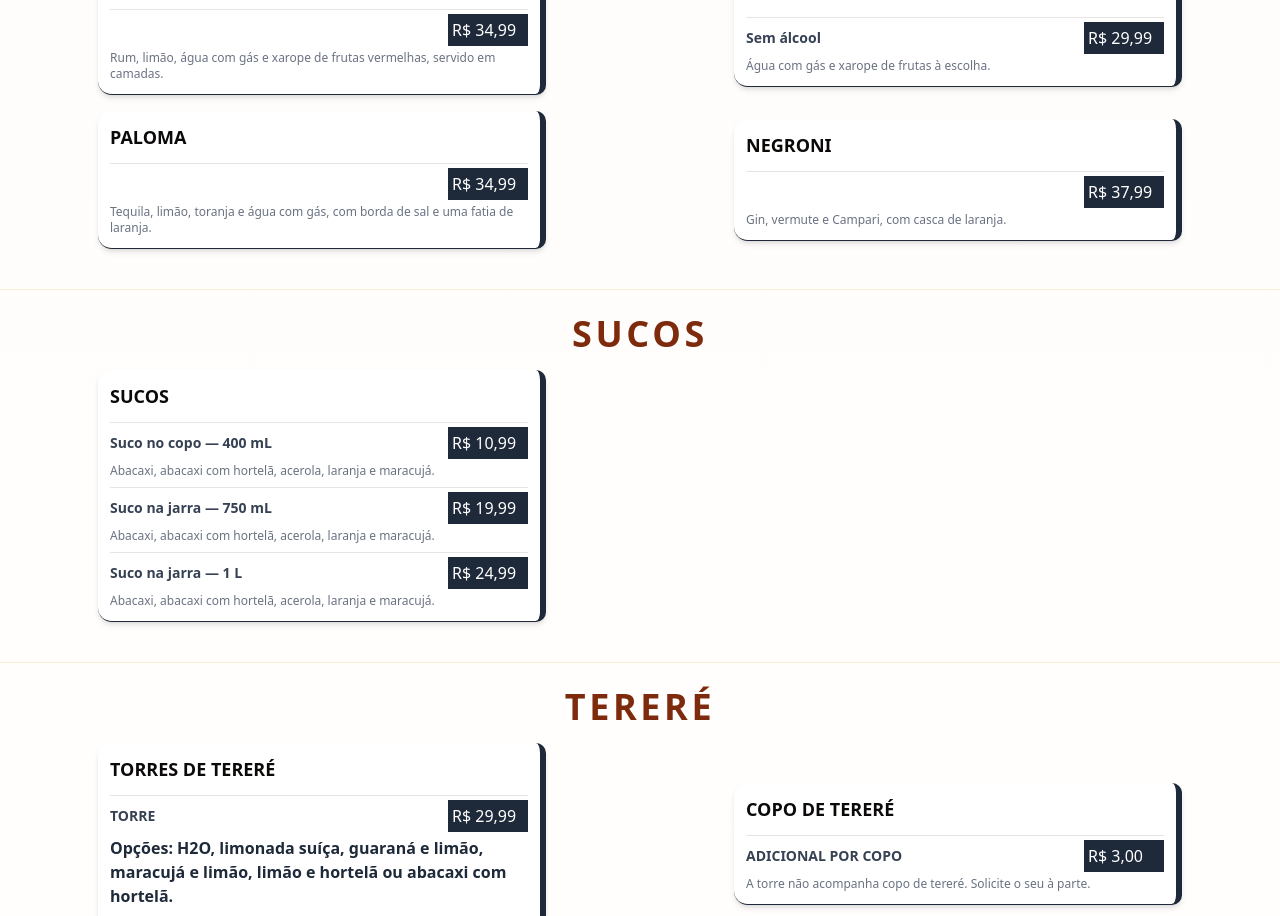
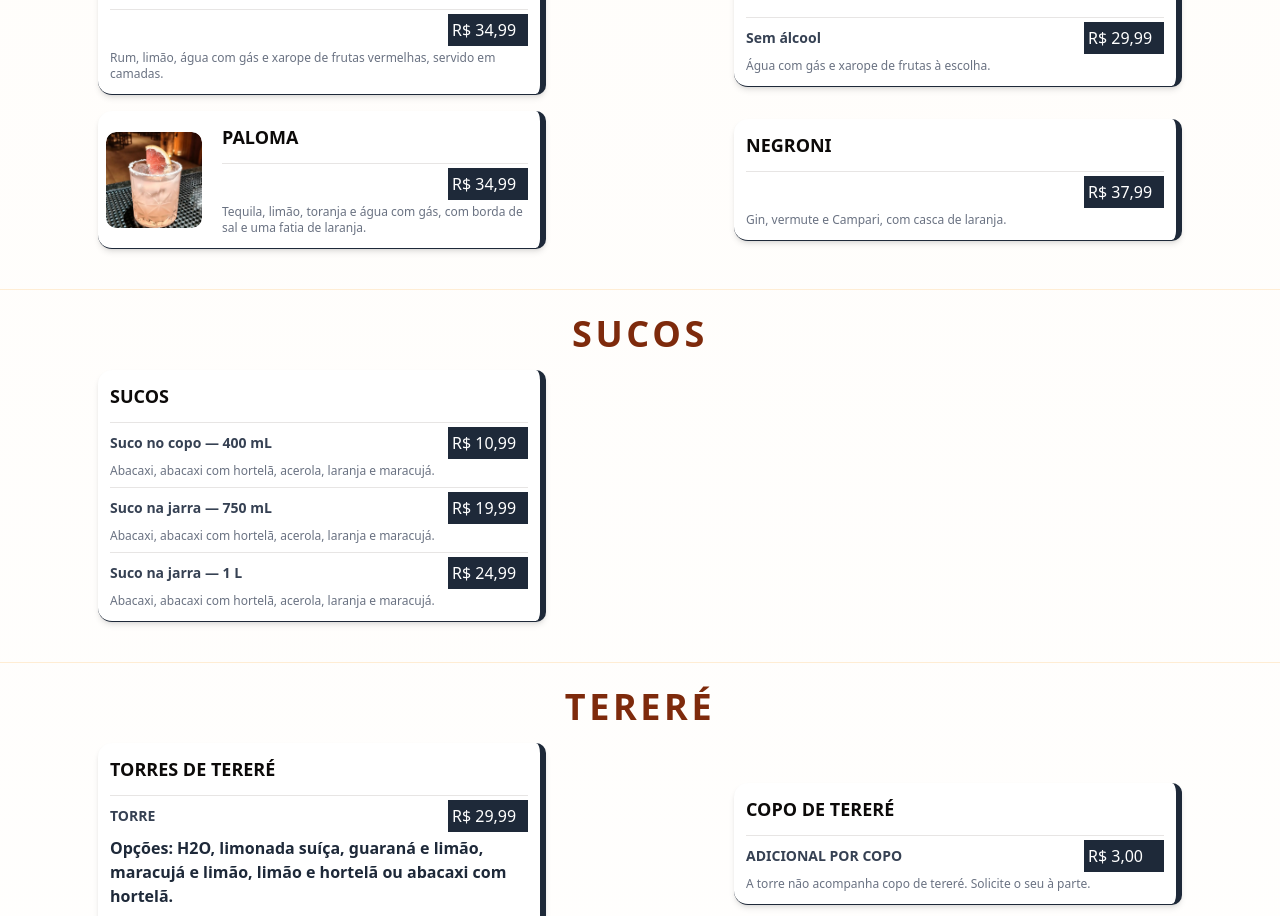
Before and after one commit to brasaburger06-blip/cardapio-brasa, a Next.js app in the folder testecardapioune-master/testecardapioune-master/: page /testune in a window 1280 px wide. Shown: the part 7084-8000 px from the top of the page. Built offline with nearby package versions, Linux system fonts and the light colour scheme.

Commit message:
Exibe a foto no drink Paloma

```diff
--- a/testecardapioune-master/testecardapioune-master/src/db.js
+++ b/testecardapioune-master/testecardapioune-master/src/db.js
@@ -1176,6 +1176,7 @@ export const dataBase = [
   },
   {
     "id": "drink-paloma",
+    "imageUrlPry": "/paloma.jpeg",
     "name": "PALOMA",
     "typeMenu": false,
     "categoryTitle": "DRINKS",
```
